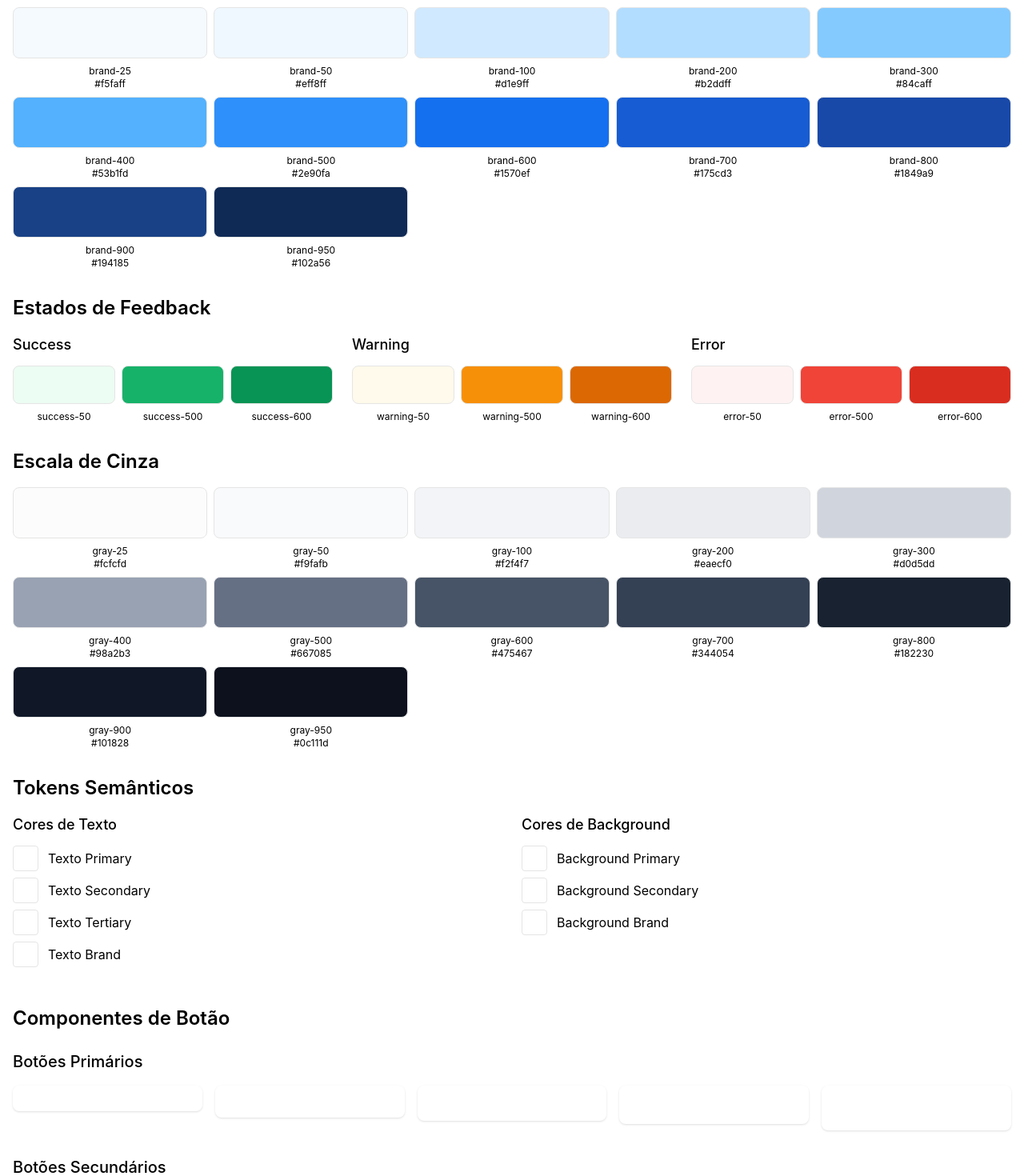
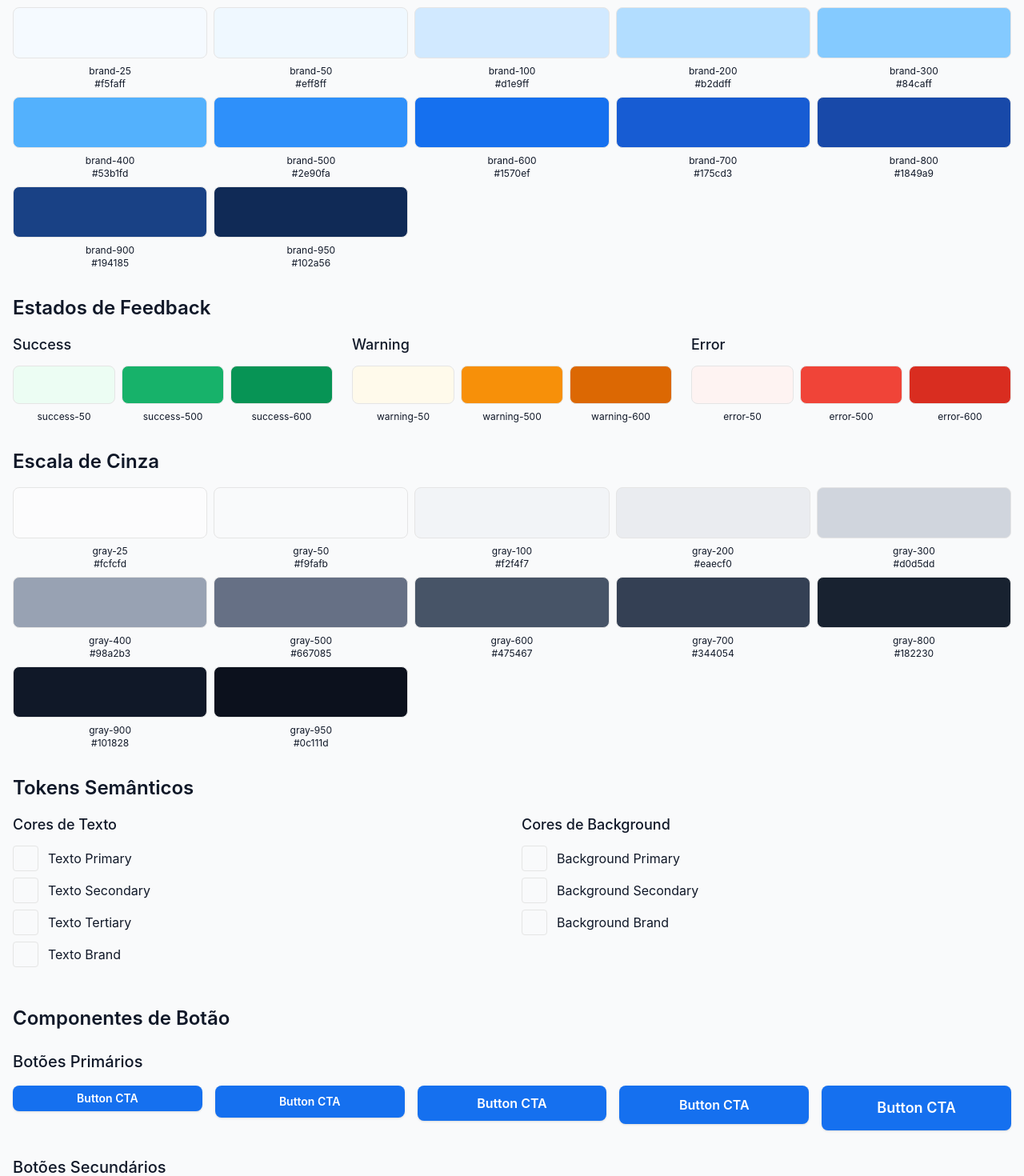
Before and after one commit to RomuloLim/we-move-frontend, a React (Vite) app: page / in a window 1280 px wide. Shown: the part 220-1690 px from the top of the page at 80% size. Built offline with nearby package versions, Linux system fonts and the light colour scheme.

Commit message:
fix: theme

```diff
--- a/src/app.tsx
+++ b/src/app.tsx
@@ -5,10 +5,10 @@ import { ThemeToggle } from "@/components/theme-toggle";
 export function App() {
   return (
     <ThemeProvider defaultTheme="system">
-      <div className="min-h-screen bg-background-primary text-text-primary">
-        <header className="border-b border-border-primary bg-background-primary p-4">
+      <div className="min-h-screen bg-gray-50 text-gray-900">
+        <header className="border-b border-gray-200 bg-white p-4">
           <div className="container mx-auto flex items-center justify-between">
-            <h1 className="text-xl font-bold text-text-brand-primary">We Move</h1>
+            <h1 className="text-xl font-bold text-brand-600">We Move</h1>
             <ThemeToggle />
           </div>
         </header>
--- a/src/index.css
+++ b/src/index.css
@@ -1,6 +1,96 @@
 @import "tailwindcss";
-@import "tw-animate-css";
-@import "./styles/tokens.css";
+
+@theme {
+  --color-brand-25: #f5faff;
+  --color-brand-50: #eff8ff;
+  --color-brand-100: #d1e9ff;
+  --color-brand-200: #b2ddff;
+  --color-brand-300: #84caff;
+  --color-brand-400: #53b1fd;
+  --color-brand-500: #2e90fa;
+  --color-brand-600: #1570ef;
+  --color-brand-700: #175cd3;
+  --color-brand-800: #1849a9;
+  --color-brand-900: #194185;
+  --color-brand-950: #102a56;
+
+  --color-error-25: #fffbfa;
+  --color-error-50: #fef3f2;
+  --color-error-100: #fae5e2;
+  --color-error-200: #fecfca;
+  --color-error-300: #fda29b;
+  --color-error-400: #f97066;
+  --color-error-500: #f04438;
+  --color-error-600: #d92d20;
+  --color-error-700: #b42318;
+  --color-error-800: #912018;
+  --color-error-900: #7a271a;
+  --color-error-950: #55160c;
+
+  --color-success-25: #f6fef9;
+  --color-success-50: #ecfdf3;
+  --color-success-100: #dcfae6;
+  --color-success-200: #abefc6;
+  --color-success-300: #75e0a7;
+  --color-success-400: #47cd89;
+  --color-success-500: #17b26a;
+  --color-success-600: #079455;
+  --color-success-700: #067647;
+  --color-success-800: #085d3a;
+  --color-success-900: #074d31;
+  --color-success-950: #053321;
+
+  --color-warning-25: #fffcf5;
+  --color-warning-50: #fffaeb;
+  --color-warning-100: #fef0c7;
+  --color-warning-200: #fedf89;
+  --color-warning-300: #fec84b;
+  --color-warning-400: #fdb022;
+  --color-warning-500: #f79009;
+  --color-warning-600: #dc6803;
+  --color-warning-700: #b54708;
+  --color-warning-800: #93370d;
+  --color-warning-900: #7a2e0e;
+  --color-warning-950: #4e1d09;
+
+  --color-gray-25: #fcfcfd;
+  --color-gray-50: #f9fafb;
+  --color-gray-100: #f2f4f7;
+  --color-gray-200: #eaecf0;
+  --color-gray-300: #d0d5dd;
+  --color-gray-400: #98a2b3;
+  --color-gray-500: #667085;
+  --color-gray-600: #475467;
+  --color-gray-700: #344054;
+  --color-gray-800: #182230;
+  --color-gray-900: #101828;
+  --color-gray-950: #0c111d;
+}
+
+/* Base styles */
+html {
+  font-family: 'Inter', ui-sans-serif, system-ui, sans-serif;
+}
+
+body {
+  margin: 0;
+  padding: 0;
+}
+
+/* Debug CSS for button colors */
+.debug-brand-600 {
+  background-color: #1570ef !important;
+  color: white !important;
+}
+
+.debug-brand-700 {
+  background-color: #175cd3 !important;
+}
+
+.debug-error-600 {
+  background-color: #d92d20 !important;
+  color: white !important;
+}
 
 /* Base styles */
 html {
--- a/src/lib/theme-provider.tsx
+++ b/src/lib/theme-provider.tsx
@@ -34,7 +34,7 @@ export function ThemeProvider({
         const root = window.document.documentElement
 
         // Remove previous theme classes
-        root.classList.remove('light', 'dark', '.-Light-Mode', '.-Dark-Mode')
+        root.classList.remove('light', 'dark')
 
         let resolved: 'light' | 'dark'
 
@@ -48,9 +48,9 @@ export function ThemeProvider({
 
         // Add the appropriate theme classes
         if (resolved === 'dark') {
-            root.classList.add('dark', '.-Dark-Mode')
+            root.classList.add('dark')
         } else {
-            root.classList.add('light', '.-Light-Mode')
+            root.classList.add('light')
         }
 
         // Store theme preference
@@ -67,15 +67,15 @@ export function ThemeProvider({
 
         const handleChange = () => {
             const root = window.document.documentElement
-            root.classList.remove('light', 'dark', '.-Light-Mode', '.-Dark-Mode')
+            root.classList.remove('light', 'dark')
 
             const resolved = mediaQuery.matches ? 'dark' : 'light'
             setResolvedTheme(resolved)
 
             if (resolved === 'dark') {
-                root.classList.add('dark', '.-Dark-Mode')
+                root.classList.add('dark')
             } else {
-                root.classList.add('light', '.-Light-Mode')
+                root.classList.add('light')
             }
         }
 
--- a/src/main.tsx
+++ b/src/main.tsx
@@ -1,6 +1,7 @@
 import { StrictMode } from 'react'
 import { createRoot } from 'react-dom/client'
 import { App } from './app'
+import './index.css'
 
 createRoot(document.getElementById('root')!).render(
   <StrictMode>
--- a/tailwind.config.ts
+++ /dev/null
@@ -1,134 +0,0 @@
-import type { Config } from 'tailwindcss'
-import { themeTokens } from './src/lib/theme'
-
-const config: Config = {
-    content: ['./index.html', './src/**/*.{js,ts,jsx,tsx}'],
-    theme: {
-        extend: {
-            colors: {
-                // Cores base
-                white: themeTokens.colors.base.white,
-                black: themeTokens.colors.base.black,
-
-                // Paleta da marca
-                brand: themeTokens.colors.brand,
-
-                // Estados
-                error: themeTokens.colors.error,
-                success: themeTokens.colors.success,
-                warning: themeTokens.colors.warning,
-
-                // Cinza claro
-                gray: themeTokens.colors.gray,
-
-                // Cinza escuro para modo escuro
-                'gray-dark': themeTokens.colors.grayDark,
-
-                // Cores semânticas usando CSS custom properties
-                text: {
-                    primary: 'var(--color-text-don-t-edit-text-primary)',
-                    secondary: 'var(--color-text-don-t-edit-text-secondary)',
-                    tertiary: 'var(--color-text-don-t-edit-text-tertiary)',
-                    quaternary: 'var(--color-text-don-t-edit-text-quarterary)',
-                    white: 'var(--color-text-don-t-edit-text-white)',
-                    disabled: 'var(--color-text-don-t-edit-text-disable)',
-                    placeholder: 'var(--color-text-don-t-edit-text-placeholder)',
-                    brand: {
-                        primary: 'var(--color-text-don-t-edit-text-brand-primary)',
-                        secondary: 'var(--color-text-don-t-edit-text-brand-secondary)',
-                        tertiary: 'var(--color-text-don-t-edit-text-brand-tertiary)',
-                    },
-                    error: 'var(--color-text-don-t-edit-text-error-primary)',
-                    warning: 'var(--color-text-don-t-edit-text-warning-primary)',
-                    success: 'var(--color-text-don-t-edit-text-success-primary)',
-                },
-
-                background: {
-                    primary: 'var(--color-background-don-t-edit-gray-bg-primary)',
-                    secondary: 'var(--color-background-don-t-edit-gray-bg-secondary)',
-                    tertiary: 'var(--color-background-don-t-edit-gray-bg-tertiary)',
-                    quaternary: 'var(--color-background-don-t-edit-gray-bg-quarterary)',
-                    disabled: 'var(--color-background-don-t-edit-gray-bg-disabled)',
-                    overlay: 'var(--color-background-don-t-edit-gray-bg-overlay)',
-                    brand: {
-                        primary: 'var(--color-background-don-t-edit-brand-bg-brand-primary)',
-                        secondary: 'var(--color-background-don-t-edit-brand-bg-brand-secondary)',
-                        solid: 'var(--color-background-don-t-edit-brand-bg-brand-solid)',
-                    },
-                    error: {
-                        primary: 'var(--color-background-don-t-edit-error-bg-error-primary)',
-                        solid: 'var(--color-background-don-t-edit-error-bg-error-solid)',
-                    },
-                    success: {
-                        primary: 'var(--color-background-don-t-edit-success-bg-ssuccess-primary)',
-                        solid: 'var(--color-background-don-t-edit-success-bg-ssuccess-solid)',
-                    },
-                    warning: {
-                        primary: 'var(--color-background-don-t-edit-warning-bg-warning-primary)',
-                        solid: 'var(--color-background-don-t-edit-warning-bg-warning-solid)',
-                    },
-                },
-
-                border: {
-                    primary: 'var(--color-border-don-t-edit-border-primary)',
-                    secondary: 'var(--color-border-don-t-edit-border-secondary)',
-                    tertiary: 'var(--color-border-don-t-edit-border-tertiary)',
-                    disabled: 'var(--color-border-don-t-edit-border-disabled)',
-                    brand: 'var(--color-border-don-t-edit-border-brand)',
-                    error: 'var(--color-border-don-t-edit-border-error)',
-                },
-            },
-
-            fontFamily: {
-                sans: themeTokens.typography.fontFamily.sans,
-                mono: themeTokens.typography.fontFamily.mono,
-            },
-
-            fontSize: themeTokens.typography.fontSize,
-            fontWeight: themeTokens.typography.fontWeight,
-
-            spacing: themeTokens.spacing,
-            borderRadius: themeTokens.borderRadius,
-            boxShadow: themeTokens.boxShadow,
-
-            animation: {
-                'fade-in': 'fadeIn 0.2s ease-in-out',
-                'fade-out': 'fadeOut 0.2s ease-in-out',
-                'slide-up': 'slideUp 0.3s ease-out',
-                'slide-down': 'slideDown 0.3s ease-out',
-                'scale-in': 'scaleIn 0.2s ease-out',
-                'scale-out': 'scaleOut 0.2s ease-in',
-            },
-
-            keyframes: {
-                fadeIn: {
-                    '0%': { opacity: '0' },
-                    '100%': { opacity: '1' },
-                },
-                fadeOut: {
-                    '0%': { opacity: '1' },
-                    '100%': { opacity: '0' },
-                },
-                slideUp: {
-                    '0%': { transform: 'translateY(10px)', opacity: '0' },
-                    '100%': { transform: 'translateY(0)', opacity: '1' },
-                },
-                slideDown: {
-                    '0%': { transform: 'translateY(-10px)', opacity: '0' },
-                    '100%': { transform: 'translateY(0)', opacity: '1' },
-                },
-                scaleIn: {
-                    '0%': { transform: 'scale(0.95)', opacity: '0' },
-                    '100%': { transform: 'scale(1)', opacity: '1' },
-                },
-                scaleOut: {
-                    '0%': { transform: 'scale(1)', opacity: '1' },
-                    '100%': { transform: 'scale(0.95)', opacity: '0' },
-                },
-            },
-        },
-    },
-    plugins: [],
-}
-
-export default config
```
